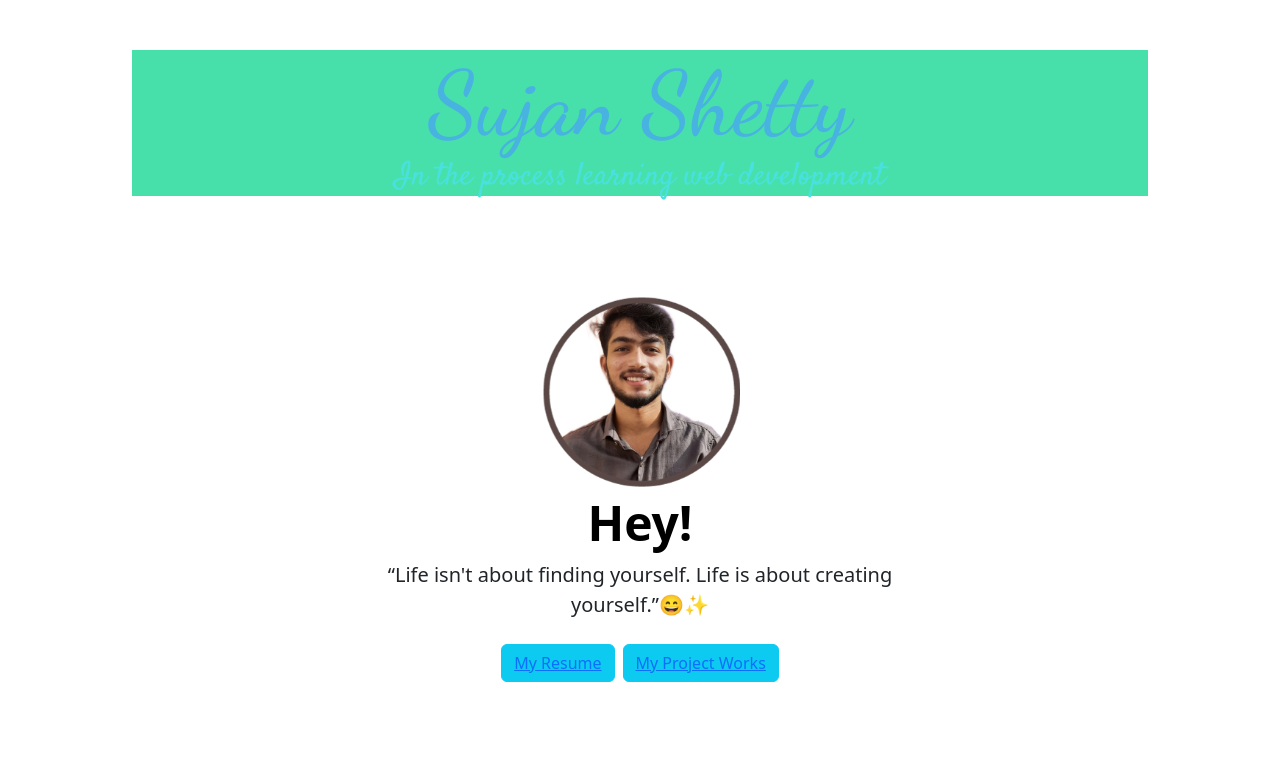
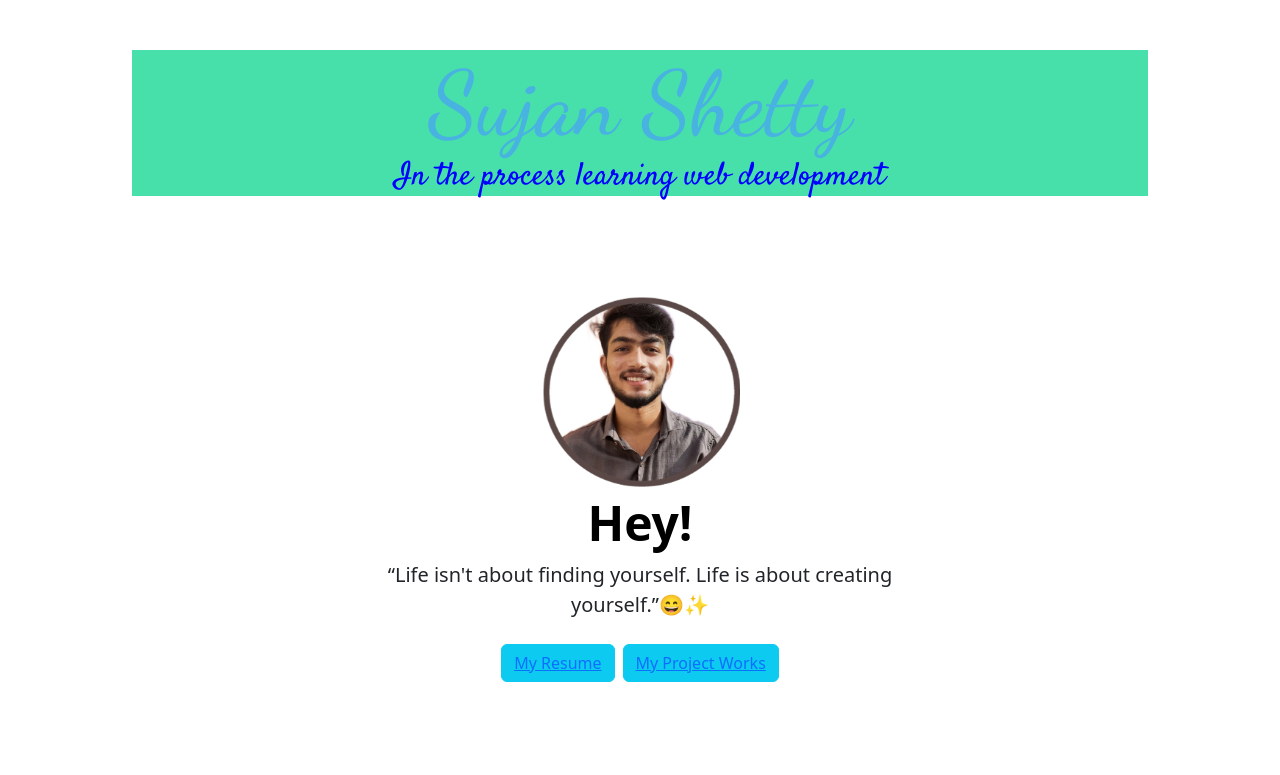
Before and after one commit to SujanShettyy/mypage.html, a plain HTML site: page index.html in a window 1280 px wide. Shown: the top 775 px of the page. Drawn offline with nearby package versions, Linux system fonts and the light colour scheme.

Commit message:
Update style.css

```diff
--- a/style.css
+++ b/style.css
@@ -11,6 +11,6 @@
     font-family: 'Dancing Script', cursive;
 }
 .A h2 {
-    color: #48E1DF;
+    color: blue;
     font-family: 'Satisfy', cursive;
 }
```
